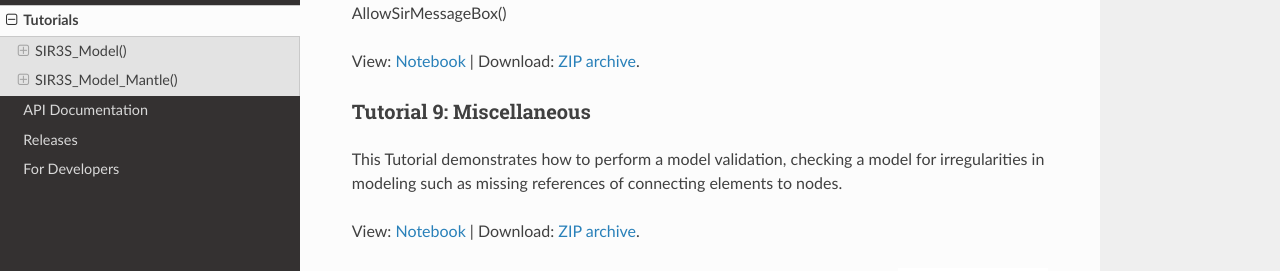
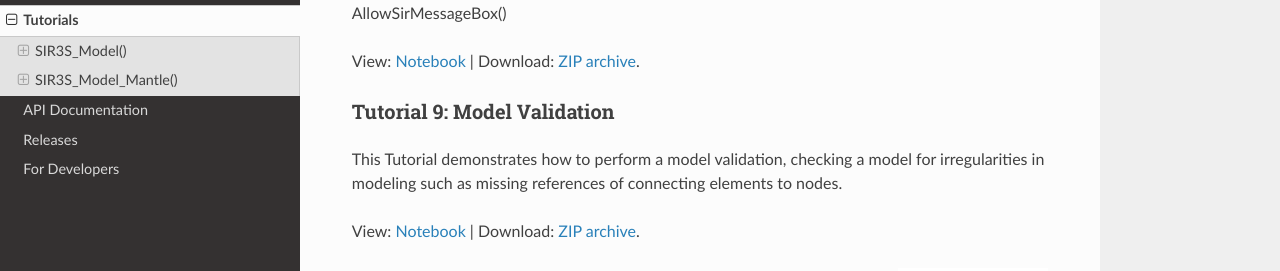
Before and after one commit to 3SConsult/sir3stoolkit, a Sphinx documentation site: the page built from docs/source/examples.rst, in a window 1280 px wide and 900 px high, scrolled down 1750 px. Shown: the part 162-433 px from the top of the window. Built offline with Sphinx 7.4.7 and the Read the Docs theme 3.1.0, drawn with Linux system fonts in a browser that asks for light colours; pages that are not in the unit, such as notebooks, are missing from menus.

Commit message:
Documentation: TT9 fix

```diff
--- a/docs/source/examples.rst
+++ b/docs/source/examples.rst
@@ -100,8 +100,8 @@ View: `Notebook <tutorials/SIR3S_Model/Tutorial008_Assets/ToolkitTutorial008.htm
 
 .. _Ttu009:
 
-Tutorial 9: Miscellaneous
-^^^^^^^^^^^^^^^^^^^^^^^^^^
+Tutorial 9: Model Validation
+^^^^^^^^^^^^^^^^^^^^^^^^^^^^
 
 This Tutorial demonstrates how to perform a model validation, checking a model for irregularities in modeling such as missing references of connecting elements to nodes.
 
```
Also changed, not shown: docs/source/tutorials/SIR3S_Model/Tutorial009_Assets/ToolkitTutorial009.ipynb.
